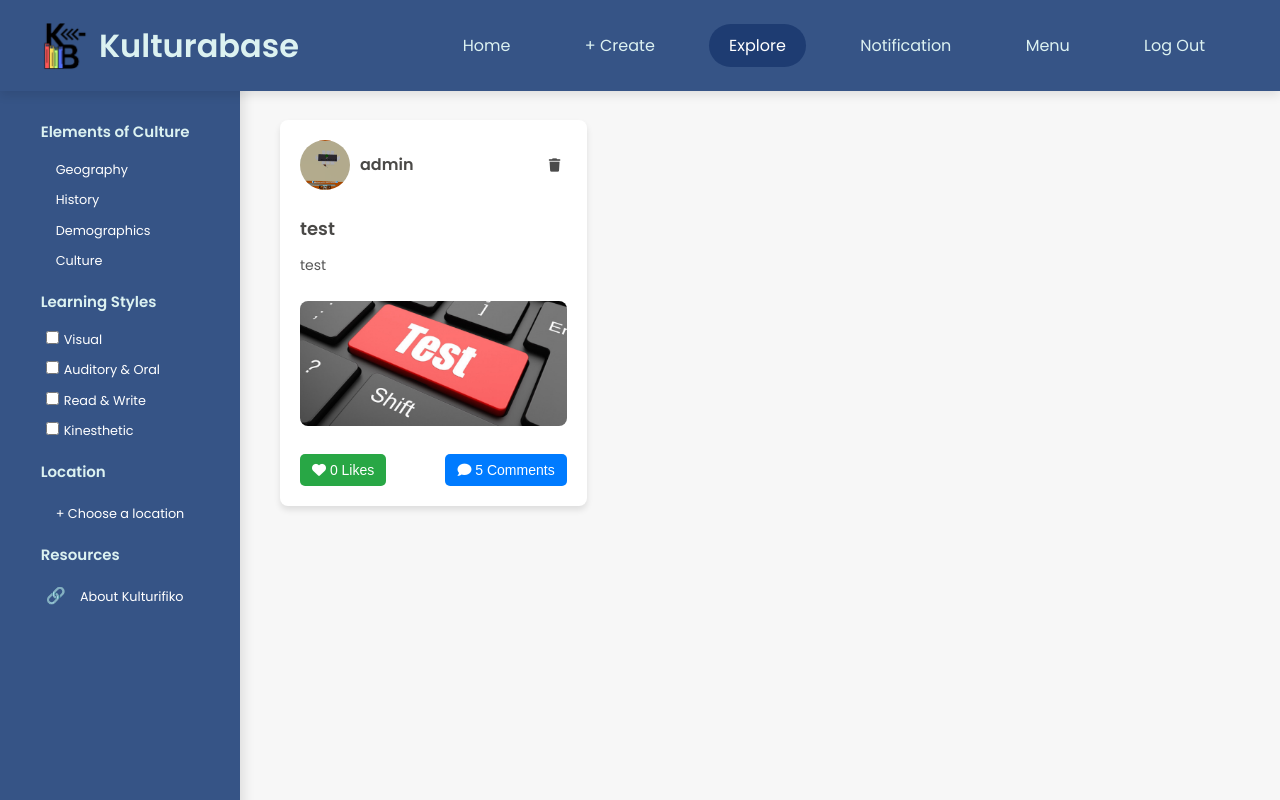
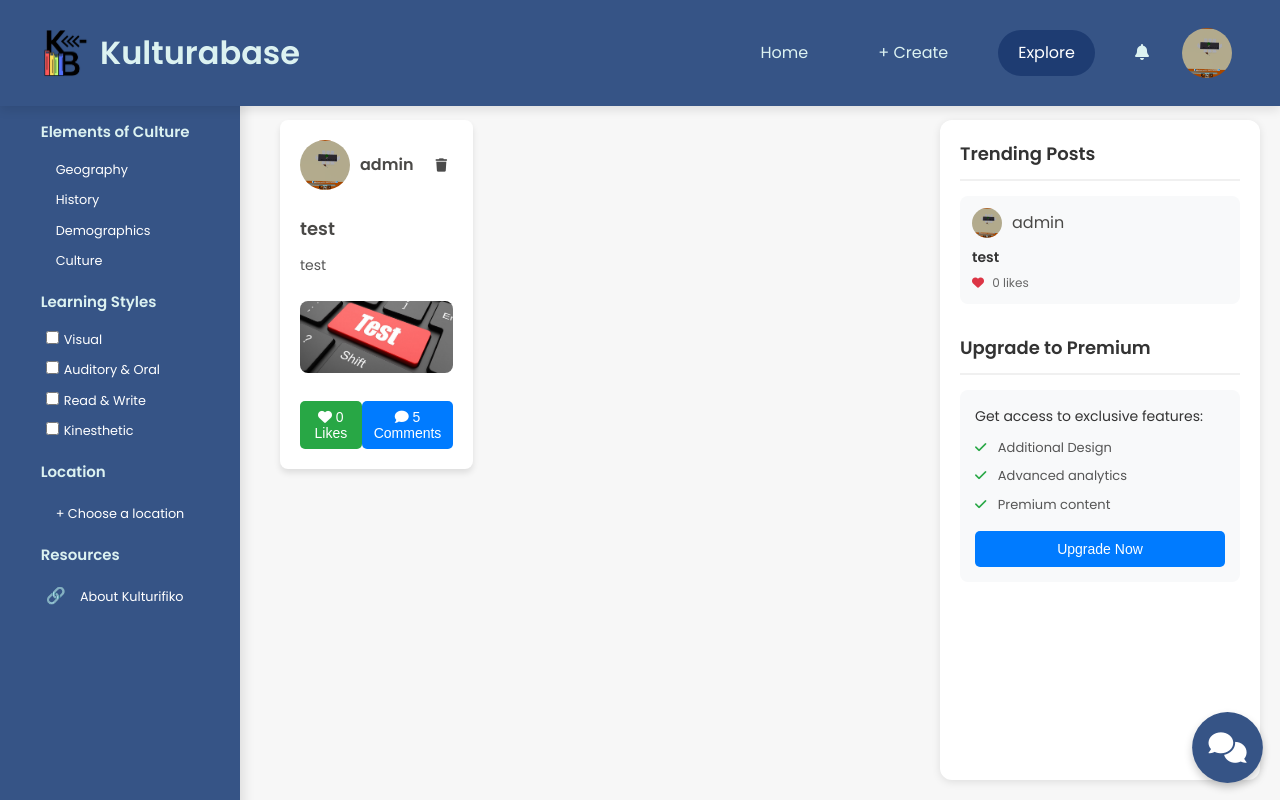
Before and after one commit to clmJuls/Culture_New, a PHP site: page /explore.php in a window 1280 px wide. Run offline with PHP 8.4, Linux system fonts and the light colour scheme; a user stored in the database is signed in; data comes from the database, SQL or seed files in the repository; data that the repository does not hold is empty.

Commit message:
added trend, partials

```diff
--- /dev/null
+++ b/user/components/explore/trend.php
@@ -0,0 +1,206 @@
+<?php
+function getTrendingPosts($conn, $limit = 5) {
+    $query = "
+        SELECT p.*, u.username, u.profile_picture,
+        COUNT(l.id) as like_count
+        FROM posts p
+        JOIN users u ON p.user_id = u.id
+        LEFT JOIN likes l ON p.id = l.post_id AND l.is_active = 1
+        GROUP BY p.id
+        ORDER BY like_count DESC, p.created_at DESC
+        LIMIT ?
+    ";
+
+    $stmt = $conn->prepare($query);
+    $stmt->bind_param("i", $limit);
+    $stmt->execute();
+    return $stmt->get_result();
+}
+?>
+
+<div class="right-sidebar">
+    <div class="trending-section">
+        <h3>Trending Posts</h3>
+        <div class="trending-posts">
+            <?php
+            $trending_posts = getTrendingPosts($conn);
+            while ($post = $trending_posts->fetch_assoc()) {
+                echo "
+                <div class='trending-post'>
+                    <div class='trending-header'>
+                        <img src='{$post['profile_picture']}' alt='Profile' class='trending-profile-pic'>
+                        <span>{$post['username']}</span>
+                    </div>
+                    <div class='trending-content'>
+                        <h4>{$post['title']}</h4>
+                        <p class='like-count'><i class='fas fa-heart'></i> {$post['like_count']} likes</p>
+                    </div>
+                </div>
+                ";
+            }
+            ?>
+        </div>
+    </div>
+
+    <div class="premium-section">
+        <h3>Upgrade to Premium</h3>
+        <div class="premium-content">
+            <p>Get access to exclusive features:</p>
+            <ul>
+                <li><i class="fas fa-check"></i> Additional Design</li>
+                <li><i class="fas fa-check"></i> Advanced analytics</li>
+                <li><i class="fas fa-check"></i> Premium content</li>
+            </ul>
+            <button class="upgrade-button" onclick="window.location.href='premium.php'">
+                Upgrade Now
+            </button>
+        </div>
+    </div>
+</div>
+
+<style>
+.right-sidebar {
+    position: fixed;
+    top: 120px;
+    right: 20px;
+    width: 380px;
+    height: calc(100vh - 140px);
+    background-color: #fff;
+    border-radius: 12px;
+    box-shadow: 0 2px 8px rgba(0, 0, 0, 0.1);
+    overflow-y: auto;
+    padding: 20px;
+    z-index: 999;
+}
+
+.right-sidebar::-webkit-scrollbar {
+    width: 8px;
+}
+
+.right-sidebar::-webkit-scrollbar-track {
+    background: #f1f1f1;
+    border-radius: 4px;
+}
+
+.right-sidebar::-webkit-scrollbar-thumb {
+    background: #888;
+    border-radius: 4px;
+}
+
+.right-sidebar::-webkit-scrollbar-thumb:hover {
+    background: #555;
+}
+
+.trending-section, .premium-section {
+    margin-bottom: 30px;
+}
+
+.trending-section h3, .premium-section h3 {
+    font-size: 18px;
+    color: #333;
+    margin-bottom: 15px;
+    padding-bottom: 10px;
+    border-bottom: 2px solid #f0f0f0;
+}
+
+.trending-post {
+    padding: 12px;
+    border-radius: 8px;
+    margin-bottom: 15px;
+    background-color: #f8f9fa;
+    transition: transform 0.2s ease;
+    cursor: pointer;
+}
+
+.trending-post:hover {
+    transform: translateY(-2px);
+    background-color: #f0f2f5;
+}
+
+.trending-header {
+    display: flex;
+    align-items: center;
+    margin-bottom: 8px;
+}
+
+.trending-profile-pic {
+    width: 30px;
+    height: 30px;
+    border-radius: 50%;
+    margin-right: 10px;
+    object-fit: cover;
+}
+
+.trending-content h4 {
+    font-size: 14px;
+    margin-bottom: 5px;
+    color: #333;
+}
+
+.like-count {
+    font-size: 12px;
+    color: #666;
+}
+
+.like-count i {
+    color: #dc3545;
+    margin-right: 5px;
+}
+
+.premium-content {
+    background-color: #f8f9fa;
+    padding: 15px;
+    border-radius: 8px;
+}
+
+.premium-content p {
+    font-size: 14px;
+    margin-bottom: 10px;
+    color: #333;
+}
+
+.premium-content ul {
+    list-style: none;
+    padding: 0;
+    margin-bottom: 15px;
+}
+
+.premium-content li {
+    font-size: 13px;
+    margin-bottom: 8px;
+    color: #555;
+}
+
+.premium-content li i {
+    color: #28a745;
+    margin-right: 8px;
+}
+
+.upgrade-button {
+    width: 100%;
+    padding: 10px;
+    background-color: #007bff;
+    color: white;
+    border: none;
+    border-radius: 5px;
+    font-size: 14px;
+    cursor: pointer;
+    transition: background-color 0.2s ease;
+}
+
+.upgrade-button:hover {
+    background-color: #0056b3;
+}
+
+@media screen and (max-width: 1400px) {
+    .right-sidebar {
+        width: 320px;
+    }
+}
+
+@media screen and (max-width: 992px) {
+    .right-sidebar {
+        display: none;
+    }
+}
+</style>
--- a/user/components/layout/guest/navbar.php
+++ b/user/components/layout/guest/navbar.php
@@ -9,9 +9,9 @@
             <h1>Kulturabase</h1>
         </div>
         <div class="nav-links">
-            <a href="home.php" class="active">Home</a>
+            <a href="home.php" <?php echo basename($_SERVER['PHP_SELF']) == 'home.php' ? 'class="active"' : ''; ?>>Home</a>
             <a href="create-post.php">+ Create</a>
-            <a href="explore.php">Explore</a>
+            <a href="explore.php" <?php echo basename($_SERVER['PHP_SELF']) == 'explore.php' ? 'class="active"' : ''; ?>>Explore</a>
             <div class="notification-dropdown">
                 <div class="notification-icon" onclick="toggleNotificationDropdown()">
                     <i class="fas fa-bell"></i>
--- a/user/culture.php
+++ b/user/culture.php
@@ -608,7 +608,7 @@ input[type="checkbox"] {
     color: #ffffff;
 }
 </style>
-
+<?php include 'components/widgets/chat.php'; ?>
 </body>
 </head>
 </html>
--- a/user/demographics.php
+++ b/user/demographics.php
@@ -608,6 +608,7 @@ input[type="checkbox"] {
     color: #ffffff;
 }
 </style>
+<?php include 'components/widgets/chat.php'; ?>
 
 </body>
 </head>
--- a/user/dialog.php
+++ /dev/null
@@ -1,151 +0,0 @@
-<?php
-function showLoginDialog() {
-    echo '
-    <div id="loginModal" class="modal">
-        <div class="modal-content">
-            <div class="modal-header">
-                <h2>Login Required</h2>
-                <span class="close">&times;</span>
-            </div>
-            <div class="modal-body">
-                <p>Please log in to interact with posts.</p>
-            </div>
-            <div class="modal-footer">
-                <button class="modal-btn cancel-btn">Cancel</button>
-                <button class="modal-btn login-btn">Log In</button>
-            </div>
-        </div>
-    </div>
-
-    <style>
-        .modal {
-            display: none;
-            position: fixed;
-            z-index: 9999;
-            left: 0;
-            top: 0;
-            width: 100%;
-            height: 100%;
-            background-color: rgba(0,0,0,0.5);
-            animation: fadeIn 0.3s ease;
-        }
-
-        @keyframes fadeIn {
-            from { opacity: 0; }
-            to { opacity: 1; }
-        }
-
-        .modal-content {
-            background-color: #fefefe;
-            margin: 15% auto;
-            padding: 0;
-            border-radius: 8px;
-            width: 400px;
-            box-shadow: 0 4px 6px rgba(0, 0, 0, 0.1);
-            animation: slideIn 0.3s ease;
-        }
-
-        @keyframes slideIn {
-            from { transform: translateY(-100px); opacity: 0; }
-            to { transform: translateY(0); opacity: 1; }
-        }
-
-        .modal-header {
-            padding: 15px 20px;
-            background-color: #365486;
-            color: white;
-            border-radius: 8px 8px 0 0;
-            display: flex;
-            justify-content: space-between;
-            align-items: center;
-        }
-
-        .modal-header h2 {
-            margin: 0;
-            font-size: 1.25rem;
-        }
-
-        .close {
-            color: white;
-            font-size: 28px;
-            font-weight: bold;
-            cursor: pointer;
-        }
-
-        .close:hover {
-            color: #DCF2F1;
-        }
-
-        .modal-body {
-            padding: 20px;
-            text-align: center;
-        }
-
-        .modal-footer {
-            padding: 15px 20px;
-            background-color: #f8f9fa;
-            border-top: 1px solid #dee2e6;
-            border-radius: 0 0 8px 8px;
-            display: flex;
-            justify-content: flex-end;
-            gap: 10px;
-        }
-
-        .modal-btn {
-            padding: 8px 16px;
-            border: none;
-            border-radius: 4px;
-            cursor: pointer;
-            font-size: 14px;
-            transition: background-color 0.3s ease;
-        }
-
-        .cancel-btn {
-            background-color: #6c757d;
-            color: white;
-        }
-
-        .cancel-btn:hover {
-            background-color: #5a6268;
-        }
-
-        .login-btn {
-            background-color: #365486;
-            color: white;
-        }
-
-        .login-btn:hover {
-            background-color: #1e3c72;
-        }
-    </style>
-
-    <script>
-        function showModal() {
-            const modal = document.getElementById("loginModal");
-            modal.style.display = "block";
-        }
-
-        document.querySelector(".close").onclick = function() {
-            document.getElementById("loginModal").style.display = "none";
-        }
-
-        document.querySelector(".cancel-btn").onclick = function() {
-            document.getElementById("loginModal").style.display = "none";
-        }
-
-        document.querySelector(".login-btn").onclick = function() {
-            window.location.href = "../user/auth/login.php";
-        }
-
-        window.onclick = function(event) {
-            const modal = document.getElementById("loginModal");
-            if (event.target == modal) {
-                modal.style.display = "none";
-            }
-        }
-
-        // Show the modal immediately
-        showModal();
-    </script>';
-}
-?>
--- a/user/edit-profile.php
+++ b/user/edit-profile.php
@@ -331,6 +331,7 @@ function previewCoverImage(event) {
 
 <!-- Sidebar -->
 <?php include 'components/layout/guest/sidebar.php'; ?>
+<?php include 'components/widgets/chat.php'; ?>
 
 </body>
 </head>
--- a/user/explore.php
+++ b/user/explore.php
@@ -1,6 +1,5 @@
 <?php
 require 'db_conn.php';
-require 'dialog.php';
 session_start();
 
 // Remove the forced redirect if not logged in
@@ -41,119 +40,7 @@ function checkLoginStatus() {
     </style>
 
     <!-- Navigation Bar -->
-    <div class="navbar">
-        <div style="display: flex; align-items: center;">
-            <img src="assets/logo/logo.png" alt="Kulturifiko Logo">
-            <h1>Kulturabase</h1>
-        </div>
-        <div>
-            <?php if (isset($_SESSION['user_id'])): ?>
-                <!-- Show full navigation for logged in users -->
-                <a href="home.php">Home</a>
-                <a href="create-post.php">+ Create</a>
-                <a href="explore.php" class="active">Explore</a>
-                <a href="notification.php">Notification</a>
-                <div class="dropdown">
-                    <a href="#" class="dropdown-btn" onclick="toggleDropdown()">Menu</a>
-                    <div class="dropdown-content">
-                        <a href="profile.php">Profile</a>
-                        <a href="settings.php">Settings</a>
-                    </div>
-                </div>
-                <a href="#" onclick="handleLogout()">Log Out</a>
-            <?php else: ?>
-                <!-- Show limited navigation for non-logged in users -->
-                <a href="explore.php" class="active">Explore</a>
-                <a href="auth/login.php">Log In</a>
-            <?php endif; ?>
-        </div>
-    </div>
-
-    <style>
-    /* Navigation Bar */
-        .navbar {
-            display: flex;
-            justify-content: space-between;
-            align-items: center;
-            background-color: #365486;
-            padding: 20px 40px;
-            position: fixed;
-            width: 100%;
-            top: 0;
-            z-index: 1000;
-            box-shadow: 0 4px 10px rgba(0, 0, 0, 0.1);
-        }
-
-        .navbar img {
-            height: 50px;
-            width: auto;
-        }
-
-        .navbar h1 {
-            color: #DCF2F1;
-            font-size: 2rem;
-            font-weight: 600;
-            margin-left: 10px;
-        }
-
-        .navbar a {
-            color: #DCF2F1;
-            text-decoration: none;
-            margin: 0 15px;
-            font-size: 1rem;
-            font-weight: 500;
-            padding: 10px 20px;
-            border-radius: 30px;
-            transition: background-color 0.3s ease, color 0.3s ease;
-        }
-
-        .navbar a:hover {
-            background-color: #7FC7D9;
-            color: #0F1035;
-        }
-
-        .navbar a.active {
-            background-color: #1e3c72;
-            color: #fff;
-        }
-
-    /* Dropdown */
-        .dropdown {
-            position: relative;
-            display: inline-block;
-        }
-
-        .dropdown-content {
-            display: none;
-            position: absolute;
-            background-color: white;
-            min-width: 150px;
-            box-shadow: 0px 8px 16px rgba(0, 0, 0, 0.2);
-            z-index: 1;
-            border-radius: 4px;
-        }
-
-        .dropdown-content a {
-            color: black;
-            padding: 10px 15px;
-            text-decoration: none;
-            display: block;
-            border-bottom: 1px solid #ddd;
-        }
-
-        .dropdown-content a:last-child {
-            border-bottom: none;
-        }
-
-        .dropdown-content a:hover {
-            background-color: #f1f1f1;
-        }
-
-    /* Toggle class for show/hide */
-        .show {
-            display: block;
-        }
-    </style>
+    <?php include 'components/layout/guest/navbar.php'; ?>
 
     <script>
         function toggleDropdown() {
@@ -383,8 +270,9 @@ function checkLoginStatus() {
       max-width: 1600px;
       margin: 20px auto;
       margin-left: 260px;
+      margin-right: 400px;
       padding: 20px;
-      width: calc(100% - 280px);
+      width: calc(100% - 680px);
     }
 
     #post-display {
@@ -501,8 +389,9 @@ function checkLoginStatus() {
     }
 
     @media screen and (max-width: 1400px) {
-        #post-display {
-            columns: 3;
+        .explore-container {
+            margin-right: 340px;
+            width: calc(100% - 620px);
         }
     }
 
@@ -514,9 +403,8 @@ function checkLoginStatus() {
 
     @media screen and (max-width: 992px) {
         .explore-container {
-            margin-left: 260px;
-            width: calc(100% - 280px);
-            padding: 15px;
+            margin-right: 20px;
+            width: calc(100% - 300px);
         }
         #post-display {
             columns: 2;
@@ -1092,6 +980,11 @@ function deleteComment(commentId) {
     }
 }
 </script>
+
+<!-- Trending Posts -->
+<?php include 'components/explore/trend.php'; ?>
+<?php include 'components/widgets/chat.php'; ?>
+
 </body>
 </head>
 </html>
--- a/user/geography.php
+++ b/user/geography.php
@@ -356,5 +356,7 @@
 
 <!-- Sidebar -->
 <?php include 'components/layout/guest/sidebar.php'; ?>
+<?php include 'components/widgets/chat.php'; ?>
+
 </body>
 </html>
--- a/user/history.php
+++ b/user/history.php
@@ -356,5 +356,7 @@
 
 <!-- Sidebar -->
 <?php include 'components/layout/guest/sidebar.php'; ?>
+<?php include 'components/widgets/chat.php'; ?>
+
 </body>
 </html>
--- a/user/notification.php
+++ b/user/notification.php
@@ -495,6 +495,7 @@ $isAdmin = $_SESSION['isAdmin'];
 
 <!-- Sidebar -->
 <?php include 'components/layout/guest/sidebar.php'; ?>
+<?php include 'components/widgets/chat.php'; ?>
 
 </body>
 </head>
--- a/user/settings.php
+++ b/user/settings.php
@@ -100,7 +100,6 @@ if ($result->num_rows > 0) {
     exit();
 }
 
-$conn->close();
 ?>
 
 
@@ -523,3 +522,6 @@ input[type="checkbox"] {
 </body>
 </head>
 </html>
+<?php
+$conn->close();
+?>
```
Also changed, not shown: user/profile.php (+78 -67 lines).
